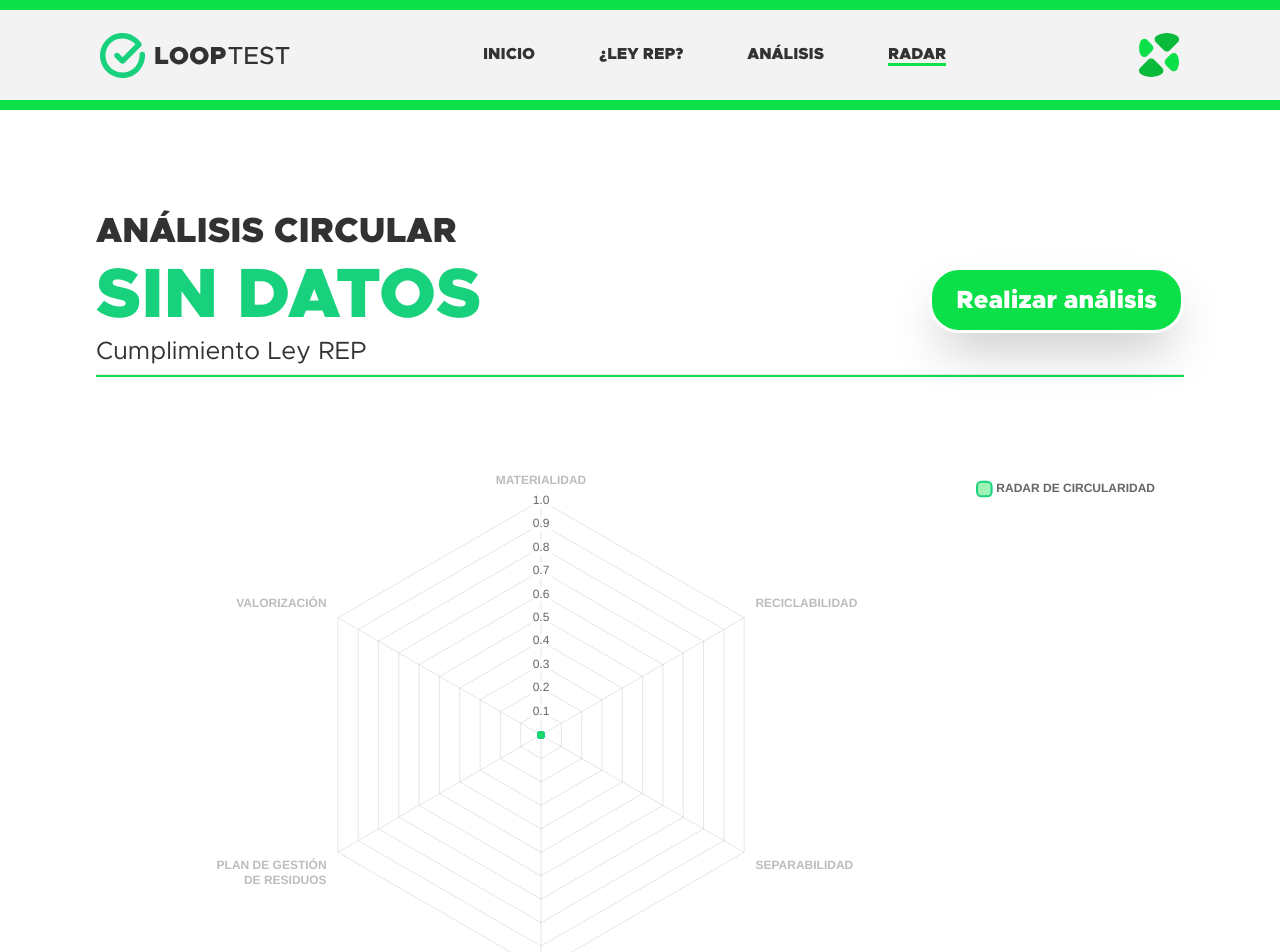
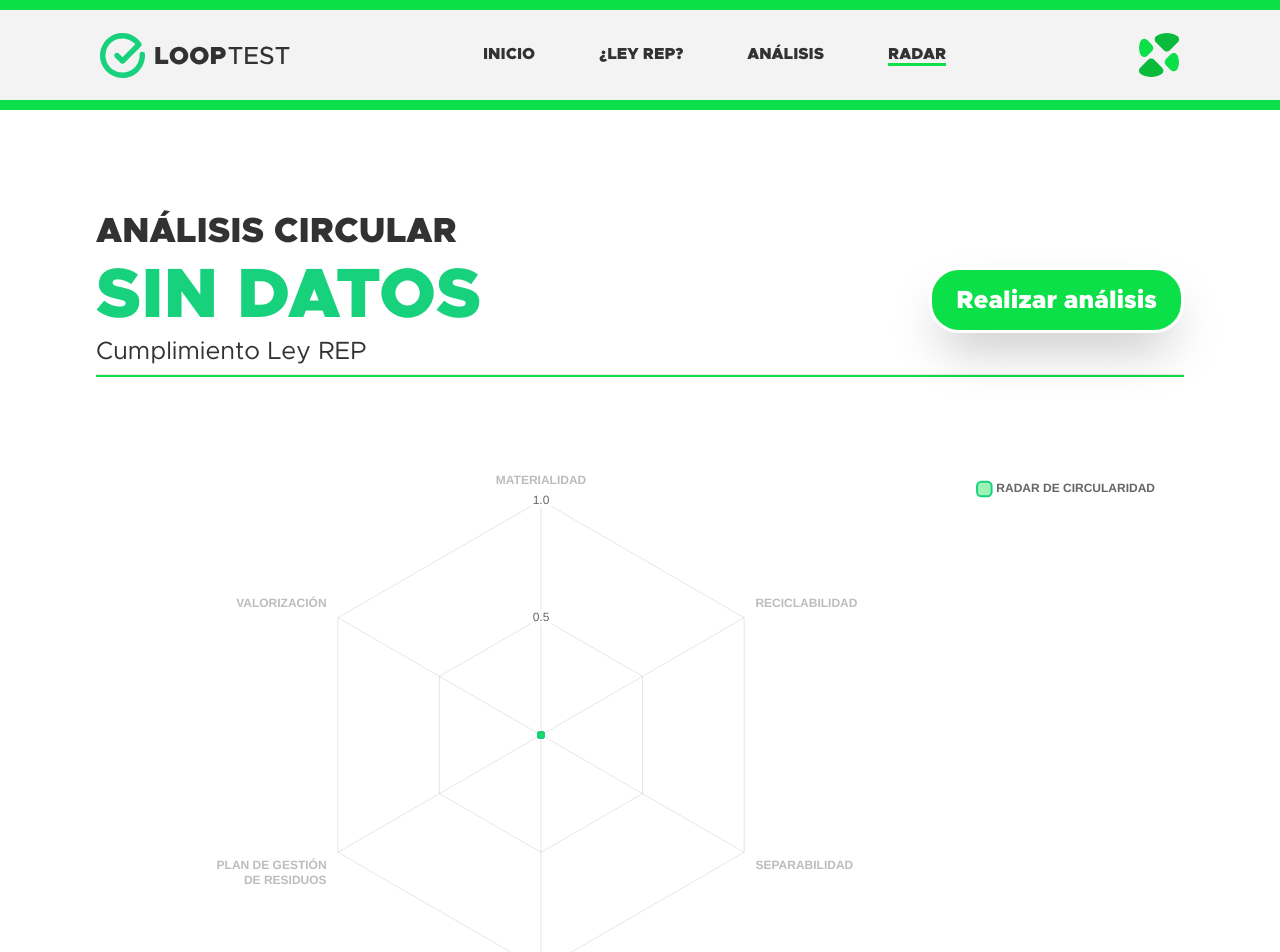
Before and after one commit to Felipeazs/Beloop-webapp, a React (Create React App) app in the folder frontend/: page /radar in a window 1280 px wide. Shown: the top 952 px of the page. Built offline with nearby package versions, Linux system fonts and the light colour scheme.

Commit message:
radar minor changes

```diff
--- a/frontend/src/pages/Chart.jsx
+++ b/frontend/src/pages/Chart.jsx
@@ -63,6 +63,9 @@ const Chart = () => {
 		aspectRatio: 2,
 		scales: {
 			r: {
+				ticks: {
+					stepSize: 0.5,
+				},
 				beginAtZero: true,
 				pointLabels: {
 					color: '#BDBDBD',
```
